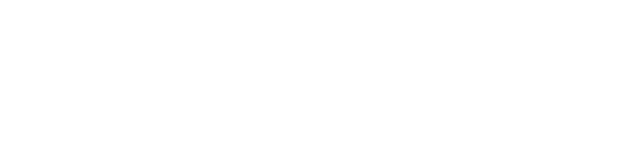
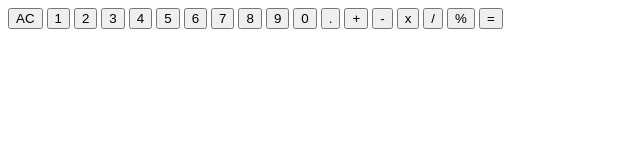
Before and after one commit to Eniola-Hannah/Basic-Calculator, a plain HTML site: page index.html in a window 1280 px wide. Shown: the whole page, without its empty margins (0-640 px from the left). Drawn offline with Linux system fonts and the light colour scheme.

Commit message:
added all neccessary buttons with their onclicks

```diff
--- a/index.html
+++ b/index.html
@@ -8,6 +8,24 @@
         <link rel="stylesheet" href="style.css">
     </head>
     <body>
+        <button onclick="clear()">AC</button>
+        <button onclick="callValue(1)">1</button>
+        <button onclick="callValue(2)">2</button>
+        <button onclick="callValue(3)">3</button>
+        <button onclick="callValue(4)">4</button>
+        <button onclick="callValue(5)">5</button>
+        <button onclick="callValue(6)">6</button>
+        <button onclick="callValue(7)">7</button>
+        <button onclick="callValue(8)">8</button>
+        <button onclick="callValue(9)">9</button>
+        <button onclick="callValue(0)">0</button>
+        <button onclick="callValue('.')">.</button>
+        <button onclick="callValue('+')">+</button>
+        <button onclick="callValue('-')">-</button>
+        <button onclick="callValue('*')">x</button>
+        <button onclick="callValue('/')">/</button>
+        <button onclick="callValue('%')">%</button>
+        <button onclick="operation()">=</button>
 
         <script src="script.js"></script>
     </body>
```
